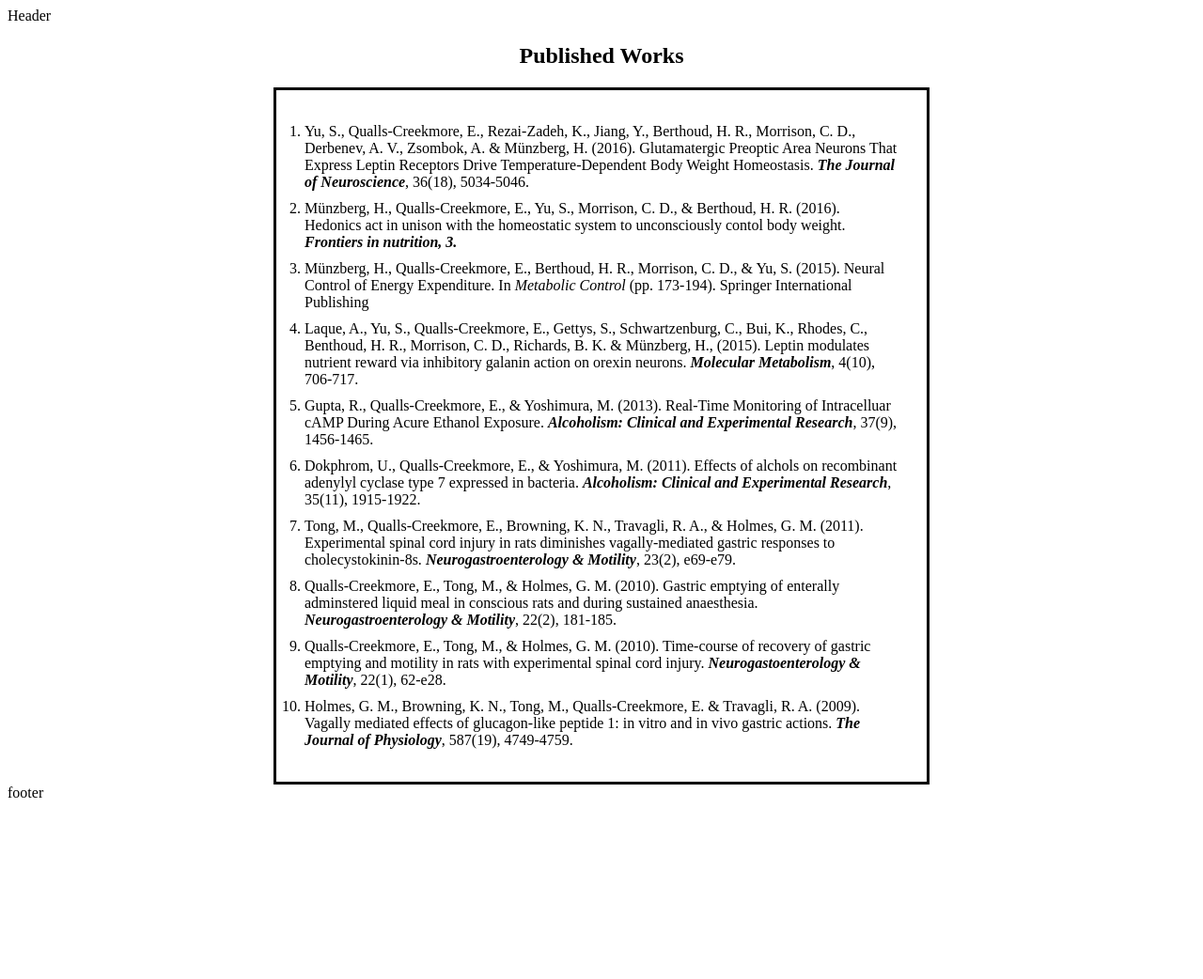
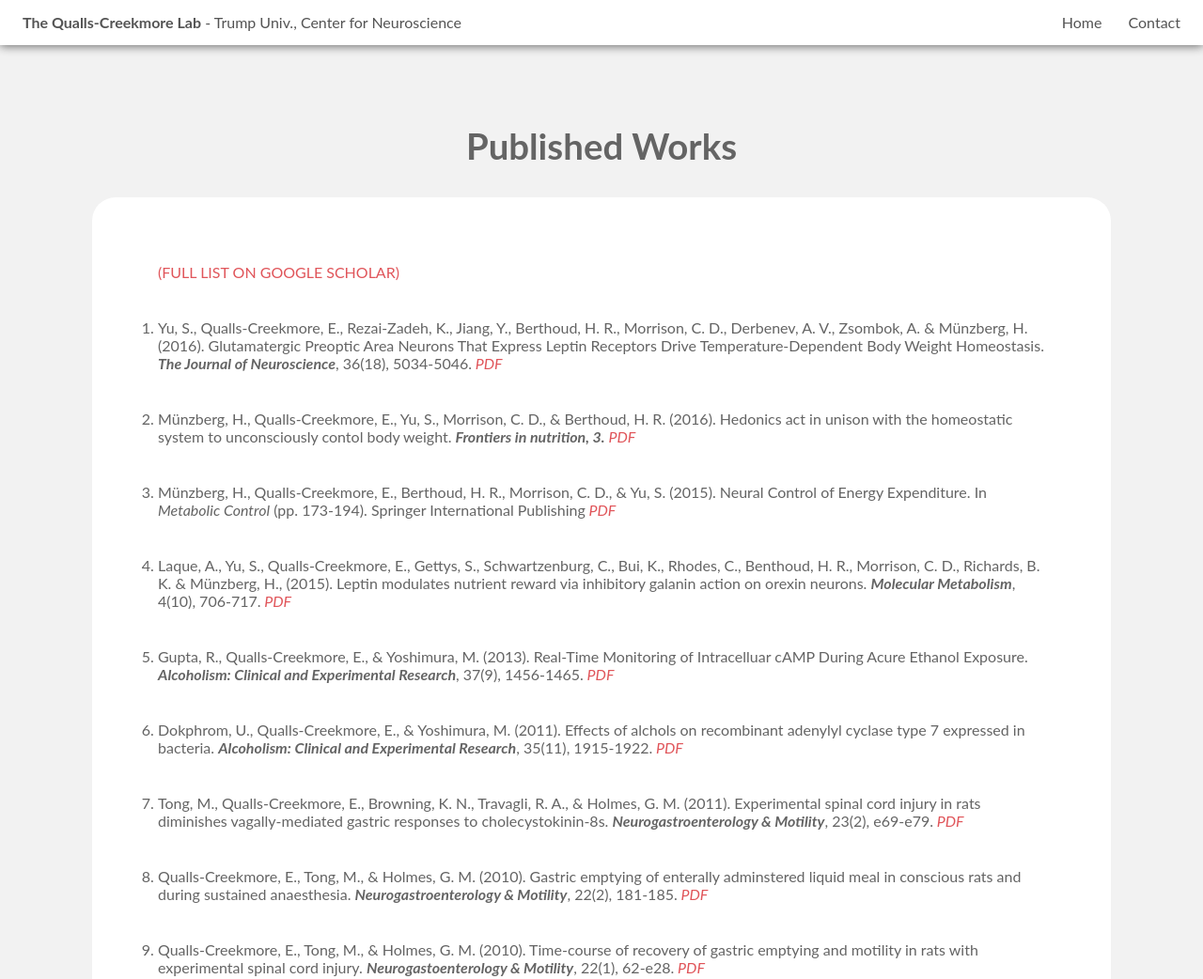
Before and after one commit to se4m0re/lab_website, a plain HTML site: page publications.html in a window 1280 px wide. Shown: the top 1042 px of the page at 94% size. Before the commit the page ends 861 px from the top, so only its background shows below. Drawn offline with Linux system fonts and the light colour scheme.

Commit message:
Mock up with header & footer

```diff
--- a/publications.html
+++ b/publications.html
@@ -7,36 +7,82 @@
     <meta name="description" content="List of publication articles">
     <meta name="author" content="Sean Creekmore">
     <style>
-    ol li {
-      padding: 5px 0px;
-    }
-    .journal {
-      font-weight: bold;
-      font-style: italic;
-    }
-    .book {
-      font-style: italic;
-    }
+      body {
+        margin: 0;
+        color:#646464;
+        background-color:#f2f2f2;
+        font-family: 'Lato', helvetica, sans-serif;
+      }
+      header {
+        position: fixed;
+        top: 0;
+        left: 0;
+        height: 3em;
+        width: 100%;
+        line-height: 3em;
+        background-color: white;
+        box-shadow: 0px 1px 10px;
+      }
+      header div { float: left; width: 50% }
+      header nav {
+        float: right;
+        width: 50%;
+        text-align: right;
+      }
+      nav ul {
+        list-style-type: none;
+        margin: 0;
+        padding: 0;
+      }
+      .list {
+        margin: auto;
+        border-radius: 25px;
+        width: 80%;
+        padding: 30px;
+        background-color: white;
+      }
+      li a {
+        text-decoration: none;
+        color: #545454;
+      }
+      ol li { margin: 40px; padding: 0px; }
+      .journal { font-weight: bold; font-style: italic; }
+      .book { font-style: italic; }
+      .pdf { font-style: italic; color: #e0555a; }
+      footer { background-color: #333; }
     </style>
   </head>
   <body>
     <header>
-      Header
+      <div>
+        <a href="index.html" style="padding: 0 1.5em; text-decoration:  none; color: #545454"><strong>The Qualls-Creekmore Lab</strong><span> - Trump Univ., Center for Neuroscience</span></a>
+      </div>
+      <nav>
+        <ul>
+          <li style="display: inline;">
+            <a href="index.html">Home</a>
+          </li>
+          <li style="display: inline; padding: 1.5em;">
+            <a href="contact.html">Contact</a>
+          </li>
+        </ul>
+      </nav>
     </header>
-    <section>
-        <h2 style="text-align: center;">Published Works</h2>
-    <ol style="margin: auto; border-style: solid; width: 50%; padding: 30px;">
-    <li>Yu, S., Qualls-Creekmore, E., Rezai-Zadeh, K., Jiang, Y., Berthoud, H. R., Morrison, C. D., Derbenev, A. V., Zsombok, A. &amp; M&uuml;nzberg, H. (2016). Glutamatergic Preoptic Area Neurons That Express Leptin Receptors Drive Temperature-Dependent Body Weight Homeostasis. <span class="journal">The Journal of Neuroscience</span>, 36(18), 5034-5046.</li>
-    <li>M&uuml;nzberg, H., Qualls-Creekmore, E., Yu, S., Morrison, C. D., &amp; Berthoud, H. R. (2016). Hedonics act in unison with the homeostatic system to unconsciously contol body weight. <span class="journal">Frontiers in nutrition, 3.</li>
-    <li>M&uuml;nzberg, H., Qualls-Creekmore, E., Berthoud, H. R., Morrison, C. D., &amp; Yu, S. (2015). Neural Control of Energy Expenditure. In <span class="book">Metabolic Control</span> (pp. 173-194). Springer International Publishing</li>
-    <li>Laque, A., Yu, S., Qualls-Creekmore, E., Gettys, S., Schwartzenburg, C., Bui, K., Rhodes, C., Benthoud, H. R., Morrison, C. D., Richards, B. K. &amp; M&uuml;nzberg, H., (2015). Leptin modulates nutrient reward via inhibitory galanin action on orexin neurons. <span class="journal">Molecular Metabolism</span>, 4(10), 706-717.</li>
-    <li>Gupta, R., Qualls-Creekmore, E., &amp; Yoshimura, M. (2013). Real-Time Monitoring of Intracelluar cAMP During Acure Ethanol Exposure. <span class="journal">Alcoholism: Clinical and Experimental Research</span>, 37(9), 1456-1465.</li>
-    <li>Dokphrom, U., Qualls-Creekmore, E., &amp; Yoshimura, M. (2011). Effects of alchols on recombinant adenylyl cyclase type 7 expressed in bacteria. <span class="journal">Alcoholism: Clinical and Experimental Research</span>, 35(11), 1915-1922.</li>
-    <li>Tong, M., Qualls-Creekmore, E., Browning, K. N., Travagli, R. A., &amp; Holmes, G. M. (2011). Experimental spinal cord injury in rats diminishes vagally-mediated gastric responses to cholecystokinin-8s. <span class="journal">Neurogastroenterology &amp; Motility</span>, 23(2), e69-e79.</li>
-    <li>Qualls-Creekmore, E., Tong, M., &amp; Holmes, G. M. (2010). Gastric emptying of enterally adminstered liquid meal in conscious rats and during sustained anaesthesia. <span class="journal">Neurogastroenterology &amp; Motility</span>, 22(2), 181-185.</li>
-    <li>Qualls-Creekmore, E., Tong, M., &amp; Holmes, G. M. (2010). Time-course of recovery of gastric emptying and motility in rats with experimental spinal cord injury. <span class="journal">Neurogastoenterology &amp; Motility</span>, 22(1), 62-e28.</li>
-    <li>Holmes, G. M., Browning, K. N., Tong, M., Qualls-Creekmore, E. &amp; Travagli, R. A. (2009). Vagally mediated effects of glucagon-like peptide 1: in vitro and in vivo gastric actions. <span class="journal">The Journal of Physiology</span>, 587(19), 4749-4759.</li>
-    </ol>
+    <section style="padding-top: 100px; padding-bottom: 80px;">
+      <h2 style="text-align: center; font-size: 2.4em;">Published Works</h2>
+      <ol class="list">
+      <div style="margin: 40px;"><a href="https://scholar.google.com/scholar?q=author%3A%22E+Qualls-Creekmore%22&btnG=&amp;hl=en&as_sdt=1%2C5&amp;as_vis=1" target="_blank" style="text-decoration: none; color: #e0555a;";>(FULL LIST ON GOOGLE SCHOLAR)</a></div>
+      <li>Yu, S., Qualls-Creekmore, E., Rezai-Zadeh, K., Jiang, Y., Berthoud, H. R., Morrison, C. D., Derbenev, A. V., Zsombok, A. &amp; M&uuml;nzberg, H. (2016). Glutamatergic Preoptic Area Neurons That Express Leptin Receptors Drive Temperature-Dependent Body Weight Homeostasis. <span class="journal">The Journal of Neuroscience</span>, 36(18), 5034-5046.<a class="pdf" href=""> PDF</a></li>
+      <li>M&uuml;nzberg, H., Qualls-Creekmore, E., Yu, S., Morrison, C. D., &amp; Berthoud, H. R. (2016). Hedonics act in unison with the homeostatic system to unconsciously contol body weight. <span class="journal">Frontiers in nutrition, 3.</span><a class="pdf" href=""> PDF</a></li>
+      <li>M&uuml;nzberg, H., Qualls-Creekmore, E., Berthoud, H. R., Morrison, C. D., &amp; Yu, S. (2015). Neural Control of Energy Expenditure. In <span class="book">Metabolic Control</span> (pp. 173-194). Springer International Publishing<a class="pdf" href=""> PDF</a></li>
+        <li>Laque, A., Yu, S., Qualls-Creekmore, E., Gettys, S., Schwartzenburg, C., Bui, K., Rhodes, C., Benthoud, H. R., Morrison, C. D., Richards, B. K. &amp; M&uuml;nzberg, H., (2015). Leptin modulates nutrient reward via inhibitory galanin action on orexin neurons. <span class="journal">Molecular Metabolism</span>, 4(10), 706-717.<a class="pdf" href=""> PDF</a></li>
+        <li>Gupta, R., Qualls-Creekmore, E., &amp; Yoshimura, M. (2013). Real-Time Monitoring of Intracelluar cAMP During Acure Ethanol Exposure. <span class="journal">Alcoholism: Clinical and Experimental Research</span>, 37(9), 1456-1465.<a class="pdf" href=""> PDF</a></li>
+        <li>Dokphrom, U., Qualls-Creekmore, E., &amp; Yoshimura, M. (2011). Effects of alchols on recombinant adenylyl cyclase type 7 expressed in bacteria. <span class="journal">Alcoholism: Clinical and Experimental Research</span>, 35(11), 1915-1922.<a class="pdf" href=""> PDF</a></li>
+        <li>Tong, M., Qualls-Creekmore, E., Browning, K. N., Travagli, R. A., &amp; Holmes, G. M. (2011). Experimental spinal cord injury in rats diminishes vagally-mediated gastric responses to cholecystokinin-8s. <span class="journal">Neurogastroenterology &amp; Motility</span>, 23(2), e69-e79.<a class="pdf" href=""> PDF</a></li>
+        <li>Qualls-Creekmore, E., Tong, M., &amp; Holmes, G. M. (2010). Gastric emptying of enterally adminstered liquid meal in conscious rats and during sustained anaesthesia. <span class="journal">Neurogastroenterology &amp; Motility</span>, 22(2), 181-185.<a class="pdf" href=""> PDF</a></li>
+        <li>Qualls-Creekmore, E., Tong, M., &amp; Holmes, G. M. (2010). Time-course of recovery of gastric emptying and motility in rats with experimental spinal cord injury. <span class="journal">Neurogastoenterology &amp; Motility</span>, 22(1), 62-e28.<a class="pdf" href=""> PDF</a></li>
+        <li>Holmes, G. M., Browning, K. N., Tong, M., Qualls-Creekmore, E. &amp; Travagli, R. A. (2009). Vagally mediated effects of glucagon-like peptide 1: in vitro and in vivo gastric actions. <span class="journal">The Journal of Physiology</span>, 587(19), 4749-4759.<a class="pdf" href=""> PDF</a></li>
+      </ol>
     </section>
     <footer>footer</footer>
   </body>
```
